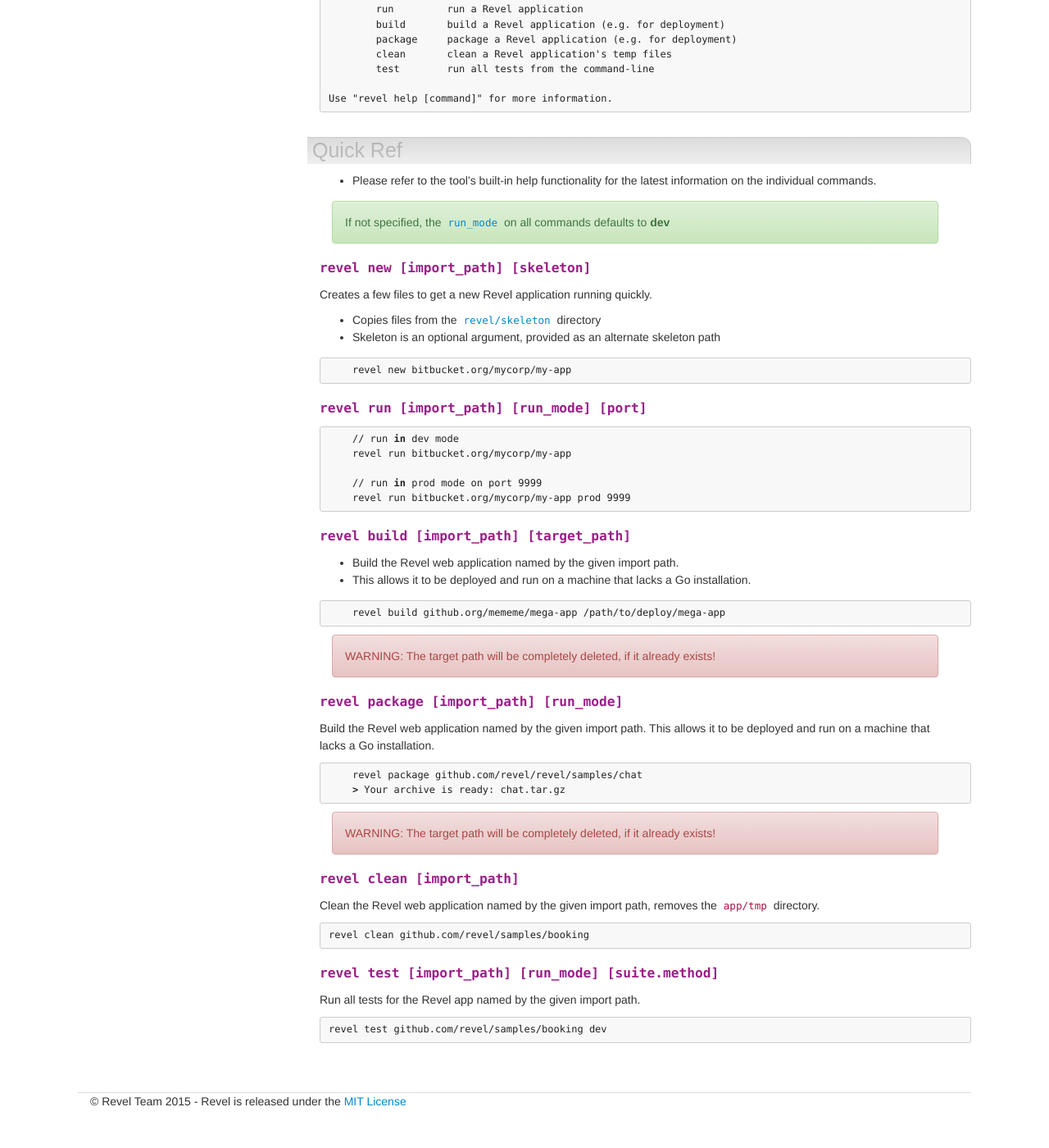
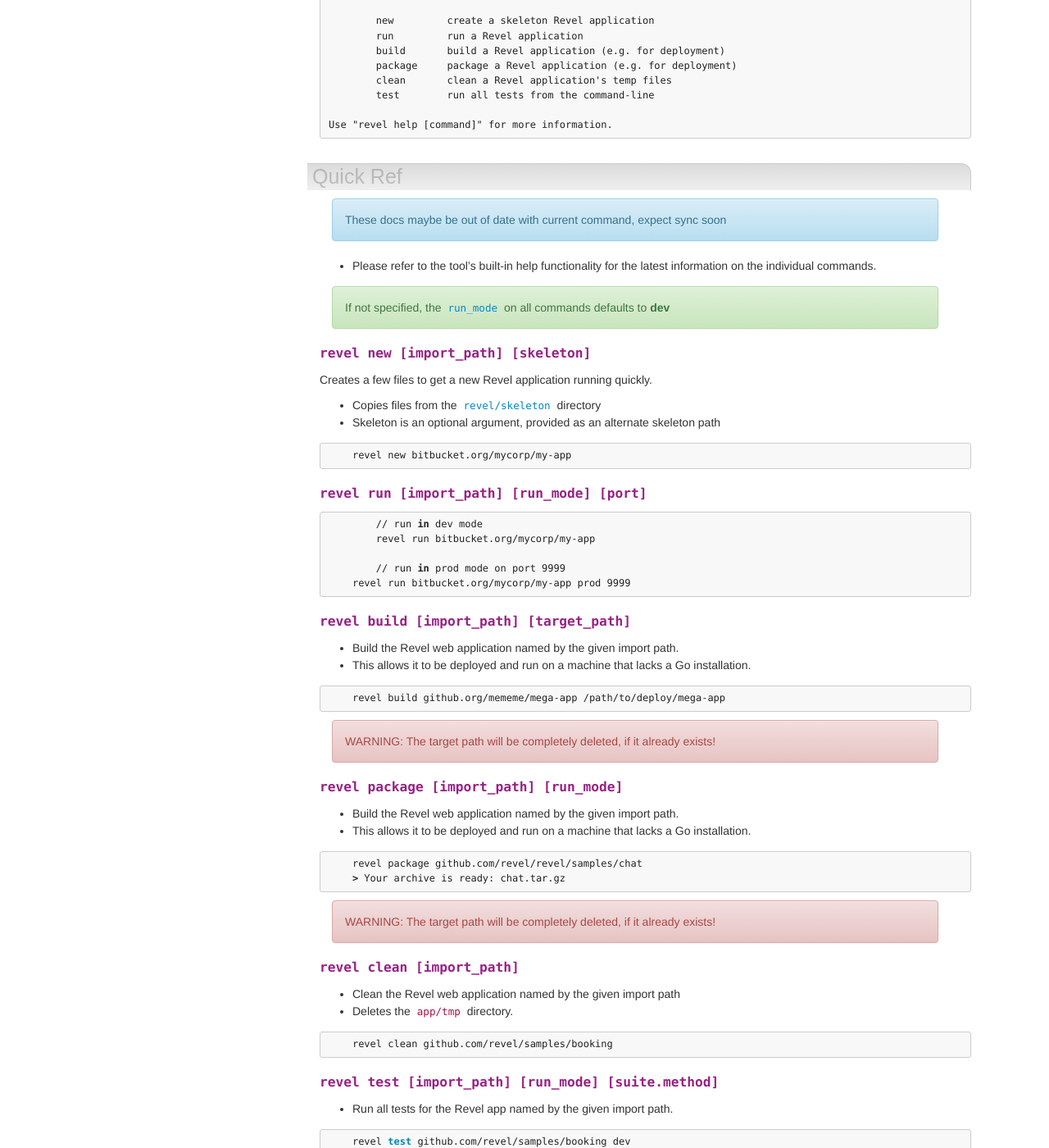
Before and after one commit to revel/revel.github.io, a Jekyll site: the page built from manual/tool.md, in a window 1280 px wide and 1400 px high, scrolled down 601 px. Shown: the whole window at 82% size. Built offline with Jekyll 4.4.1, drawn with Linux system fonts in a browser that asks for light colours; nearby versions of some CDN libraries; comment, search, counter and statistics services are not loaded; some of the changed text lies outside the part shown.

Commit message:
hotfix silly jekyll

```diff
--- a/manual/tool.md
+++ b/manual/tool.md
@@ -1,15 +1,18 @@
 ---
-title: Command-line Tool
+title: revel cmd
 layout: manual
 ---
 
 ## Build and Run
 
-- The `revel` command line tool is required to use Revel:
-- The code/app is in a seperate repository ([revel/cmd](https://github.com/revel/cmd)), and not included with the main framework
+- The `revel` command line tool is required to use the Revel framework
+- The code/app is in a seperate repository [github.com/revel/cmd](https://github.com/revel/cmd)
+- It is NOT included with the main framework
 - To install, run the command below
 
+{% highlight sh %}
 	$ go get github.com/revel/cmd/revel
+{% endhighlight  %}
 
 <div class="alert alert-danger">Gotcha: The command is in the subdirectory '/revel' ie <code>revel/cmd/revel</code> and not <code>revel/cmd</code></div>
 
@@ -36,6 +39,9 @@ Now run it:
 
 ## Quick Ref
 
+<div class="alert alert-info">These docs maybe be out of date with current command, expect sync soon</div>
+
+
  - Please refer to the tool's built-in help functionality for the latest information on the individual commands.
 
 <div class="alert alert-success">If not specified, the <a href="appconf.html#runmodes"><code>run_mode</code></a> on all commands defaults to <b>dev</b></div>
@@ -56,10 +62,10 @@ Creates a few files to get a new Revel application running quickly.
 
 #### `revel run [import_path] [run_mode] [port]`
 {% highlight sh %}
-    // run in dev mode
-    revel run bitbucket.org/mycorp/my-app
+	// run in dev mode
+	revel run bitbucket.org/mycorp/my-app
 
-    // run in prod mode on port 9999
+	// run in prod mode on port 9999
     revel run bitbucket.org/mycorp/my-app prod 9999
 {% endhighlight %}
 <a name="build"></a>
@@ -79,7 +85,8 @@ Creates a few files to get a new Revel application running quickly.
 
 #### `revel package [import_path] [run_mode]`
 
-Build the Revel web application named by the given import path. This allows it to be deployed and run on a machine that lacks a Go installation.
+- Build the Revel web application named by the given import path.
+- This allows it to be deployed and run on a machine that lacks a Go installation.
 
 {% highlight sh %}
     revel package github.com/revel/revel/samples/chat
@@ -92,14 +99,17 @@ Build the Revel web application named by the given import path. This allows it t
 
 #### `revel clean [import_path]`
 
-Clean the Revel web application named by the given import path, removes the `app/tmp` directory.
-
+- Clean the Revel web application named by the given import path
+- Deletes the `app/tmp` directory.
+{% highlight sh %}
     revel clean github.com/revel/samples/booking
+{% endhighlight %}
 
 <a name="test"></a>
 
 #### `revel test [import_path] [run_mode] [suite.method]`
 
-Run all tests for the Revel app named by the given import path.
-
+- Run all tests for the Revel app named by the given import path.
+{% highlight sh %}
     revel test github.com/revel/samples/booking dev
+{% endhighlight %}
```
